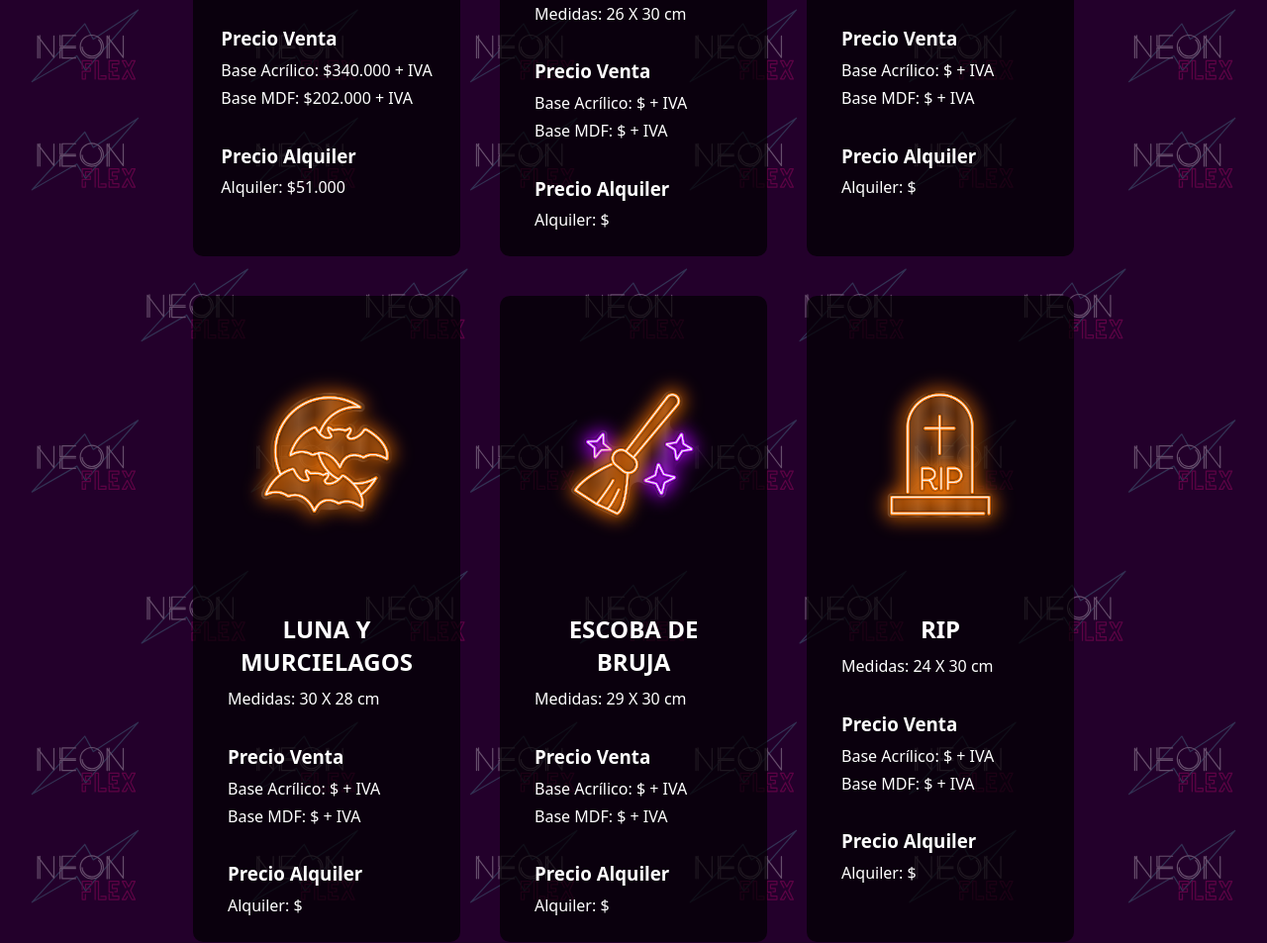
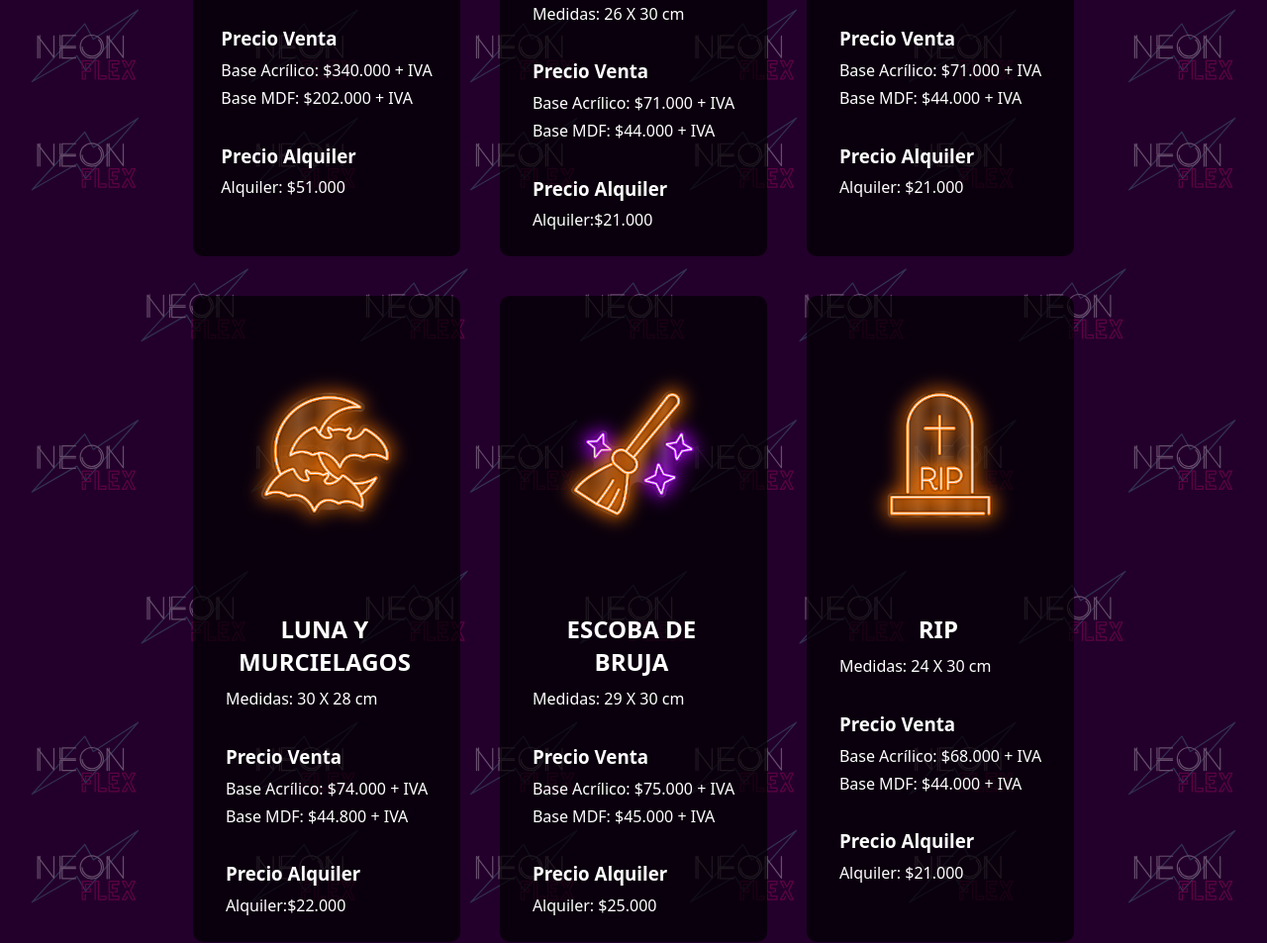
Before and after one commit to emersonlemench/halloween, a plain HTML site: page index.html in a window 1280 px wide. Shown: the part 619-1572 px from the top of the page at 99% size. Drawn offline with Linux system fonts and the light colour scheme; a web font is replaced by a local one.

Commit message:
Update index.html

```diff
--- a/index.html
+++ b/index.html
@@ -5,7 +5,7 @@
     <meta name="viewport" content="width=device-width, initial-scale=1.0">
     <link rel="stylesheet" href="style.css">
     <link rel="shortcut icon" href="carteles/iconrayo.png" type="image/x-icon">
-    <title>Cátalogo Halloween Neónn Flex</title>
+    <title>Cátalogo Halloween Neón Flex</title>
 </head>
 
 <body>
@@ -33,10 +33,10 @@
                 <h2>TELA CON ARAÑA</h2>
                 <p>Medidas: 26 X 30 cm</p>
                 <h3>Precio Venta</h3>
-                <p>Base Acrílico: $ + IVA</p>
-                <p>Base MDF: $ + IVA</p>
+                <p>Base Acrílico: $71.000 + IVA</p>
+                <p>Base MDF: $44.000 + IVA</p>
                 <h3>Precio Alquiler</h3>
-                <p>Alquiler: $ </p>
+                <p>Alquiler:$21.000 </p>
             </div>
         </div>
 
@@ -46,10 +46,10 @@
                 <h2>OLLA</h2>
                 <p>Medidas: 26 X 30 cm</p>
                 <h3>Precio Venta</h3>
-                <p>Base Acrílico: $ + IVA</p>
-                <p>Base MDF: $ + IVA</p>
+                <p>Base Acrílico: $71.000 + IVA</p>
+                <p>Base MDF: $44.000 + IVA</p>
                 <h3>Precio Alquiler</h3>
-                <p>Alquiler: $ </p>
+                <p>Alquiler: $21.000 </p>
             </div>
         </div>
 
@@ -59,10 +59,10 @@
                 <h2>LUNA Y MURCIELAGOS</h2>
                 <p>Medidas: 30 X 28 cm</p>
                 <h3>Precio Venta</h3>
-                <p>Base Acrílico: $ + IVA</p>
-                <p>Base MDF: $ + IVA</p>
+                <p>Base Acrílico: $74.000 + IVA</p>
+                <p>Base MDF: $44.800 + IVA</p>
                 <h3>Precio Alquiler</h3>
-                <p>Alquiler: $ </p>
+                <p>Alquiler:$22.000 </p>
             </div>
         </div>
 
@@ -72,10 +72,10 @@
                 <h2>ESCOBA DE BRUJA</h2>
                 <p>Medidas: 29 X 30 cm</p>
                 <h3>Precio Venta</h3>
-                <p>Base Acrílico: $ + IVA</p>
-                <p>Base MDF: $ + IVA</p>
+                <p>Base Acrílico: $75.000 + IVA</p>
+                <p>Base MDF: $45.000 + IVA</p>
                 <h3>Precio Alquiler</h3>
-                <p>Alquiler: $ </p>
+                <p>Alquiler: $25.000 </p>
             </div>
         </div>
 
@@ -85,10 +85,10 @@
                 <h2>RIP</h2>
                 <p>Medidas: 24 X 30 cm</p>
                 <h3>Precio Venta</h3>
-                <p>Base Acrílico: $ + IVA</p>
-                <p>Base MDF: $ + IVA</p>
+                <p>Base Acrílico: $68.000 + IVA</p>
+                <p>Base MDF: $44.000 + IVA</p>
                 <h3>Precio Alquiler</h3>
-                <p>Alquiler: $ </p>
+                <p>Alquiler: $21.000 </p>
             </div>
         </div>
 
@@ -99,10 +99,10 @@
                 <h2>MANO SALIENDO DE LA TIERRA</h2>
                 <p>Medidas: 25 X 32 cm</p>
                 <h3>Precio Venta</h3>
-                <p>Base Acrílico: $ + IVA</p>
-                <p>Base MDF: $ + IVA</p>
+                <p>Base Acrílico: $70.0000 + IVA</p>
+                <p>Base MDF: $43.000 + IVA</p>
                 <h3>Precio Alquiler</h3>
-                <p>Alquiler: $ </p>
+                <p>Alquiler: $21.000 </p>
             </div>
         </div>
 
@@ -154,7 +154,7 @@
                 <p>Base Acrílico: $33.700 + IVA</p>
                 <p>Base MDF: $24.000 + IVA</p>
                 <h3>Precio Alquiler</h3>
-                <p>Alquiler: $8.000 </p>
+                <p>Alquiler: 12.000 </p>
             </div>
         </div>
 
```
